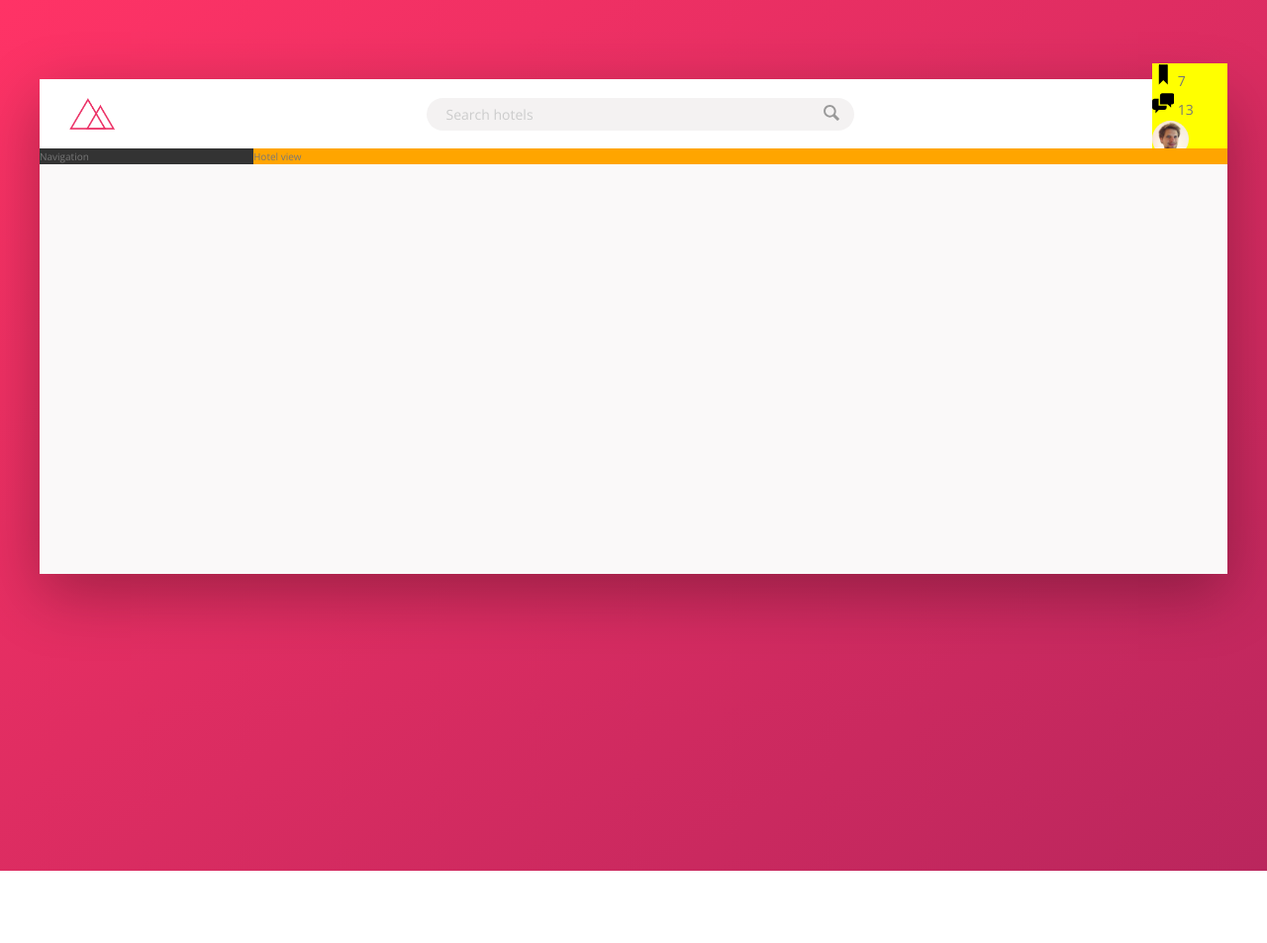
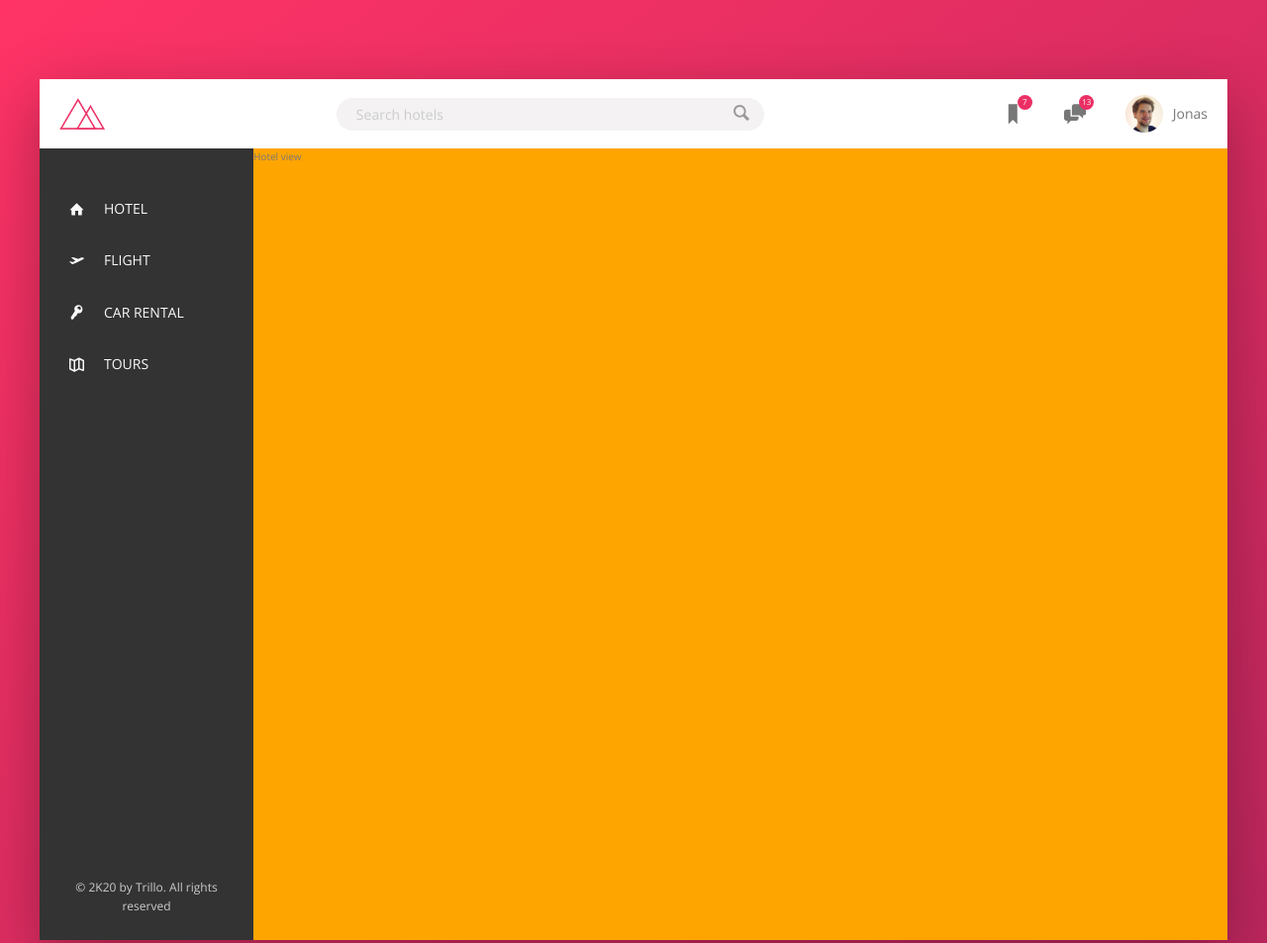
Before and after one commit to adarshcodes/Trillo-Flexbox, a website: page index.html in a window 1280 px wide. Shown: the top 953 px of the page at 99% size. Before the commit the page ends 880 px from the top, so only its background shows below. Drawn offline with nearby package versions, Linux system fonts and the light colour scheme.

Commit message:
sidebar-layout

```diff
--- a/index.html
+++ b/index.html
@@ -52,8 +52,50 @@
 
     <div class="content">
       <nav class="sidebar">
-        Navigation
+        <ul class="side-nav">
+          <li class="side-nav__item">
+            <a href="#" class="side-nav__link">
+              <svg class="side-nav__icon">
+                <use xlink:href="img/sprite.svg#icon-home"></use>
+              </svg>
+              <span>Hotel</span>
+            </a>
+          </li>
+
+          <li class="side-nav__item">
+            <a href="#" class="side-nav__link">
+              <svg class="side-nav__icon">
+                <use xlink:href="img/sprite.svg#icon-aircraft-take-off"></use>
+              </svg>
+              <span>Flight</span>
+            </a>
+          </li>
+
+          <li class="side-nav__item">
+            <a href="#" class="side-nav__link">
+              <svg class="side-nav__icon">
+                <use xlink:href="img/sprite.svg#icon-key"></use>
+              </svg>
+              <span>Car rental</span>
+            </a>
+          </li>
+
+          <li class="side-nav__item">
+            <a href="#" class="side-nav__link">
+              <svg class="side-nav__icon">
+                <use xlink:href="img/sprite.svg#icon-map"></use>
+              </svg>
+              <span>Tours</span>
+            </a>
+          </li>
+        </ul>
+
+        <div class="legal">
+          &copy; 2K20 by Trillo. All rights reserved
+        </div>
       </nav>
+
+
       <main class="hotel-view">
         Hotel view
       </main>
--- a/sass/_components.scss
+++ b/sass/_components.scss
@@ -3,7 +3,7 @@
 
 .logo {
   height: 3.25rem;
-  margin-left: 3rem;
+  margin-left: 2rem;
 }
 //###############################################//
 // SEARCH
@@ -19,10 +19,10 @@
     font-size: inherit;
     background-color: var(--color-grey-light-2);
     border: none;
-    padding: .7rem 2rem;
+    padding: 0.7rem 2rem;
     border-radius: 10rem;
     width: 90%;
-    transition: all .2s;
+    transition: all 0.2s;
     margin-right: -3.25rem;
 
     &:focus {
@@ -64,23 +64,97 @@
 // USER NAVIGATION
 
 .user-nav {
-  background-color: yellow;
+  display: flex;
+  justify-content: center;
+  align-items: center;
+  align-self: stretch;
 
-  &__icon-box {}
+  & > * {
+    padding: 0 2rem;
+    cursor: pointer;
+    height: 100%;
+    display: flex;
+    align-items: center;
+  }
+
+  & > *:hover {
+    background-color: var(--color-grey-light-2);
+  }
+
+  &__icon-box {
+    position: relative;
+  }
 
   &__icon {
     width: 2.25rem;
     height: 2.25rem;
+    fill: var(--color-grey-dark-2);
   }
 
-  &__notification {}
+  &__notification {
+    font-size: .8rem;
+    height: 1.5rem;
+    width: 1.5rem;
+    border-radius: 50%;
+    background-color: var(--color-primary);
+    color: #fff;
+    position: absolute;
+    top: 1.6rem;
+    right: 1.2rem;
 
-  &__user {}
+    display: flex;
+    justify-content: center;
+    align-items: center;
+  }
 
   &__user-photo {
     height: 3.75rem;
     border-radius: 50%;
+    margin-right: 1rem;
+  }
+}
+
+//#############################################//
+// SIDE NAVIGATION
+
+.side-nav {
+  font-size: 1.4rem;
+  list-style: none;
+  margin-top: 3.5rem;
+
+  &__item {
+
   }
 
-  &__user-name {}
+  &__link:link,
+  &__link:visited {
+    color: var(--color-grey-light-1);
+    text-decoration: none;
+    text-transform: uppercase;
+    display: block;
+    padding: 1.5rem 3rem;
+    display: flex;
+    align-items: center;
+  }
+
+  &__link:hover {
+
+  }
+
+  &__icon {
+  width: 1.5rem;
+  height: 1.5rem;
+  margin-right: 2rem;
+  fill: currentColor;
+  }
 }
+
+//###############################################//
+// LEGAL TEXT
+
+.legal {
+  font-size: 1.2rem;
+  color: var(--color-grey-light-4);
+  text-align: center;
+  padding: 2.5rem;
+}
--- a/sass/_layout.scss
+++ b/sass/_layout.scss
@@ -23,10 +23,15 @@
 .sidebar {
   background-color: var(--color-grey-dark-1);
   flex: 0 0 18%;
+  display: flex;
+  flex-direction: column;
+  justify-content: space-between;
 }
 
 .hotel-view {
   background-color: #fff;
   background-color: orange;
+  height: 80rem;
+
   flex: 1;
 }
```
Also changed, not shown: css/style.css.
